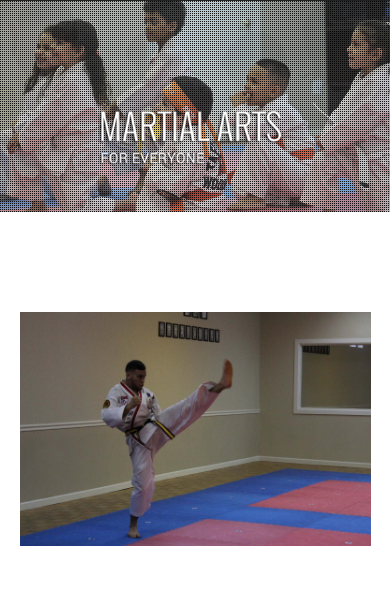
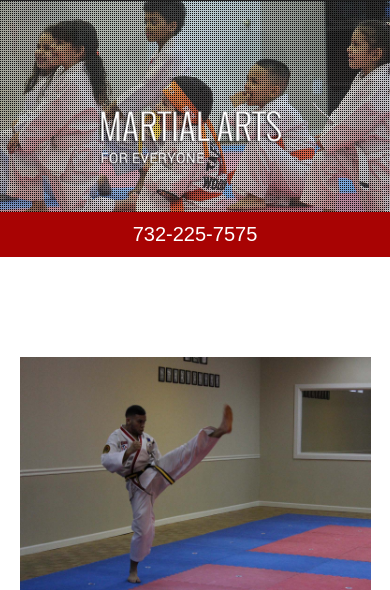
Before and after one commit to AdamMattas/noah_ata, a PHP site: page / in a window 390 px wide. Shown: the part 119-709 px from the top of the page. Run offline with PHP 8.4, Linux system fonts and the light colour scheme; some libraries are stand-ins or nearby versions.

Commit message:
added mobile phone number section

```diff
--- a/css/style1.css
+++ b/css/style1.css
@@ -211,6 +211,36 @@ html,body {
 @media screen and (max-width: 500px) {
     .carousel-title {
         width: 50%;
+    }
+}
+
+#mob-tel-number {
+    display: none;
+    position: relative;
+    width: 100%;
+    height: 15px;
+    background-color: #a80303;
+    padding: 15px 0px 15px 0px;
+}
+
+#mob-tel-number > a {
+    position: absolute;
+    color: #ffffff;
+    text-decoration: none;
+    margin: 0 auto;
+    top: 10px;
+    left: 0;
+    right: 0;
+    text-align: center;
+    font-family: Arial, Helvetica, sans-serif;
+    font-size: 20px;
+    line-height: 24px;
+    font-weight: 400;
+}
+
+@media screen and (max-width: 600px) {
+    #mob-tel-number {
+        display: block;
     }
 }
 
--- a/index.html
+++ b/index.html
@@ -53,6 +53,7 @@
 
   <a id="main-tel" class="tele-number">732-225-7575</a>
 
+  <!-- Begin Mobile Navigation -->
   <a id="mob-bars" class="dropbtn-mob nav-links">
     <div class="bar"></div>
     <div class="bar"></div>
@@ -87,10 +88,11 @@
         </div>
       </div>
     </div>
-    <div>
+    <!-- <div>
       <a href="#">732-225-7575</a>
-    </div>
+    </div> -->
   </div>
+  <!-- End Mobile Navigation -->
 
 </div>
 <!-- End Header -->
@@ -107,6 +109,12 @@
   </ul>
 </div>
 <!--end background slider-->
+
+<!-- Begin Mobile Phone Number -->
+<div id="mob-tel-number">
+  <a href="#">732-225-7575</a>
+</div>
+<!-- End Mobile Phone Number -->
 
 <!-- Begin Form Area -->
 <div class="wrapper">
```
